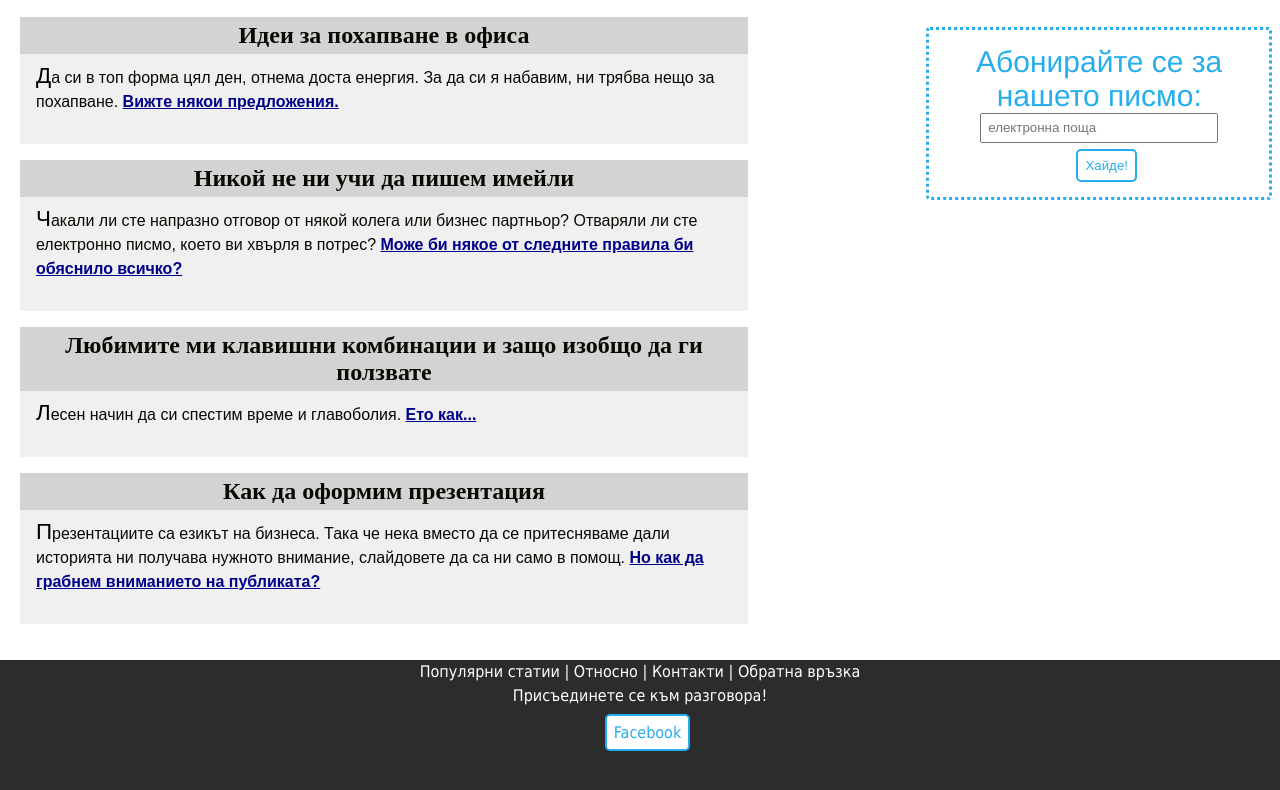
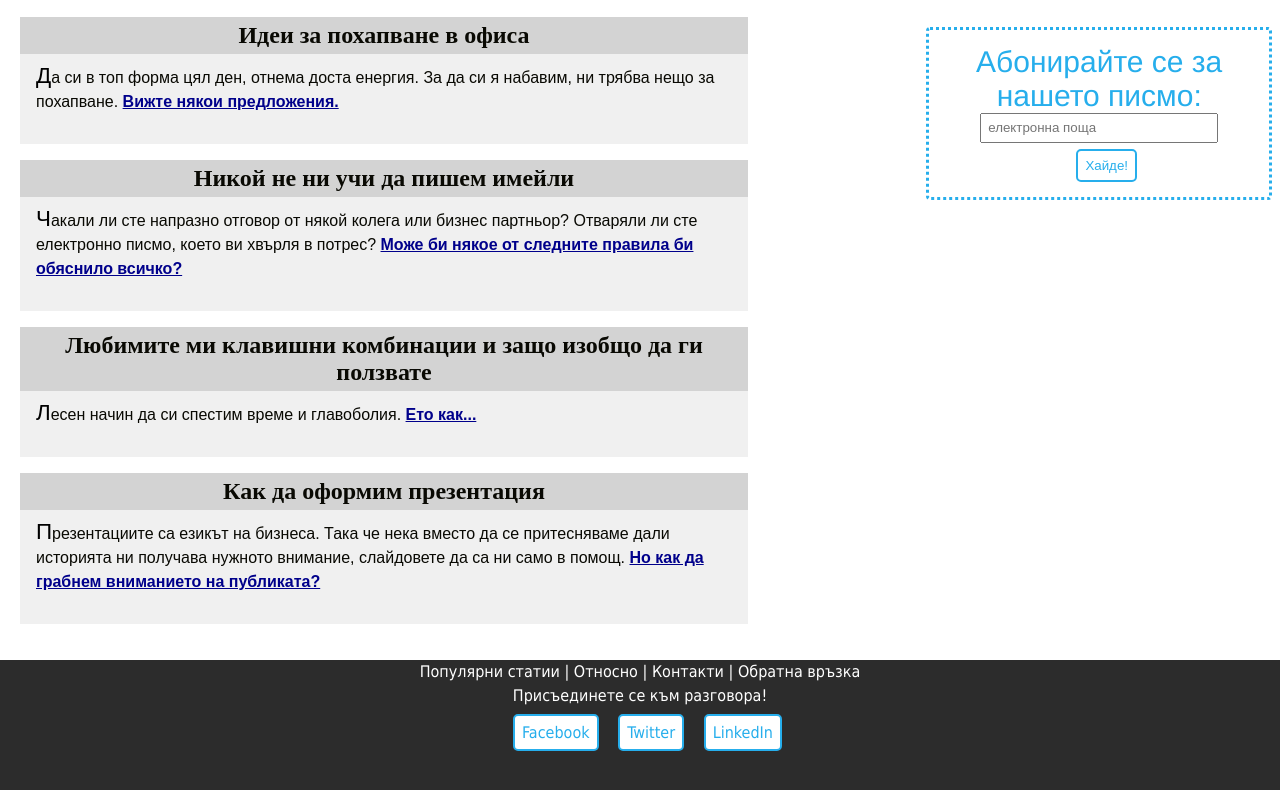
Before and after one commit to vofisa/blog, a plain HTML site: page index.html in a window 1280 px wide. Shown: the part 140-930 px from the top of the page. Drawn offline with Linux system fonts and the light colour scheme.

Commit message:
Add social links in footer

```diff
--- a/index.html
+++ b/index.html
@@ -73,9 +73,9 @@
 	<footer>
 		<p>Популярни статии | Относно | Контакти | Обратна връзка</p>
 		<p>Присъединете се към разговора!</p>
-		<a href="" class = "sm-btn">Facebook</a>
-		<!-- <a href="" class = "sm-btn">Twitter</a> -->
-		<!-- <a href="" class = "sm-btn">LinkedIn</a> -->
+		<a href="https://www.facebook.com/vofisa" class = "sm-btn">Facebook</a>
+		<a href="https://www.twitter.com/vofisa" class = "sm-btn">Twitter</a>
+		<a href="https://www.linkedin.com/grp/home?gid=8408532" class = "sm-btn">LinkedIn</a>
 	</footer>
 
 </body>
```
Also changed, not shown: pro-suveti.html (+2 -2 lines), statii/pisane-email.html (+3 -3 lines), statii/pohapvane.html (+3 -3 lines).
